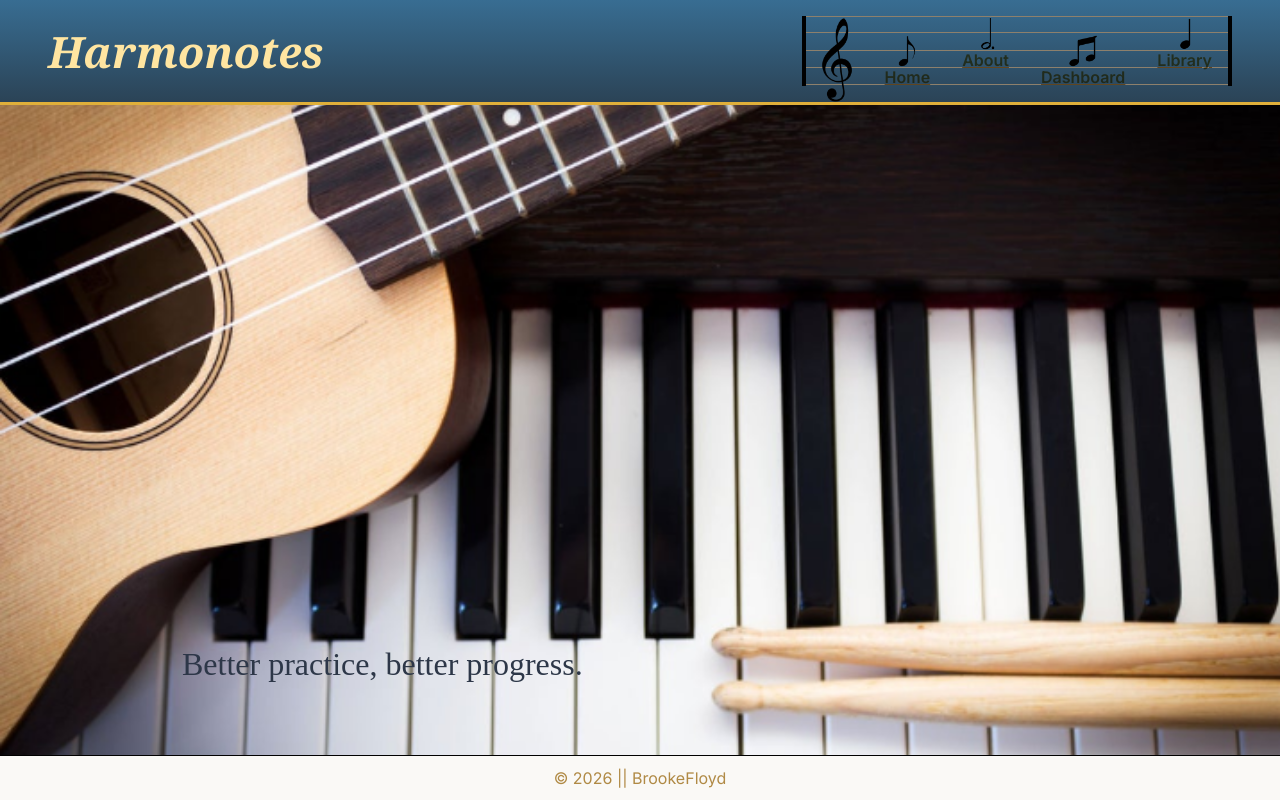
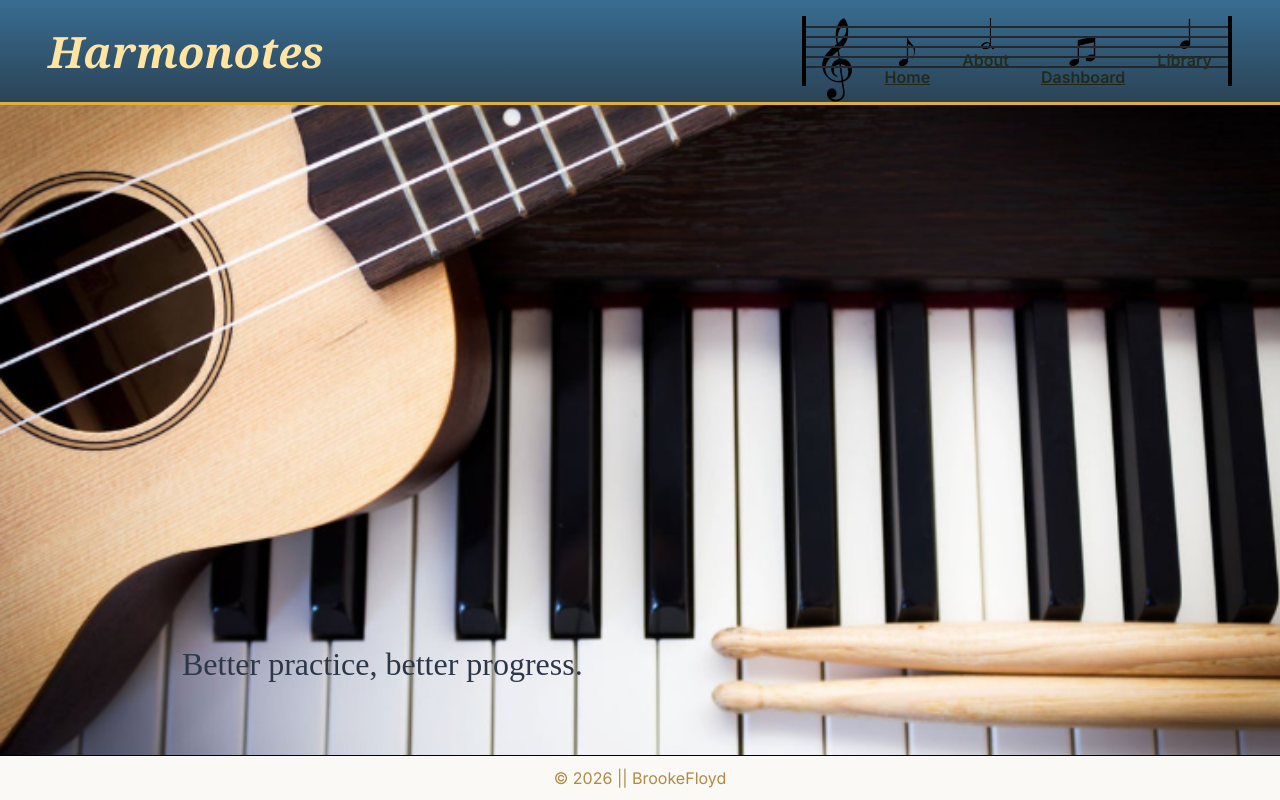
Before and after one commit to BrookeFloyd10/Harmonotes-BrookeF, a React (Vite) app in the folder harmonotes/: page / in a window 1280 px wide. Built offline with nearby package versions, Linux system fonts and the light colour scheme.

Commit message:
styling the staff behind navigation

```diff
--- a/harmonotes/src/App.css
+++ b/harmonotes/src/App.css
@@ -54,16 +54,17 @@ main {
 .nav-bar ul::before {
     content: "";
     position: absolute;
-    top: 0;
+    top: 10px;
     left: 0;
     width: 100%;
-    height: .09rem;
-    background: #8d806c;
+    height: 2px;
+    background: #24272b;
     box-shadow:
-        0 16px 0 #8d806c,
-        0 34px 0 #8d806c,
-        0 51px 0 #8d806c,
-        0 68px 0 #8d806c;
+        0 10px 0 #24272b,
+        0 20px 0 #24272b,
+        0 30px 0 #24272b,
+        0 40px 0 #24272b;
+        z-index: 1;
 }
 
 .nav-bar li:nth-child(even) {
```
